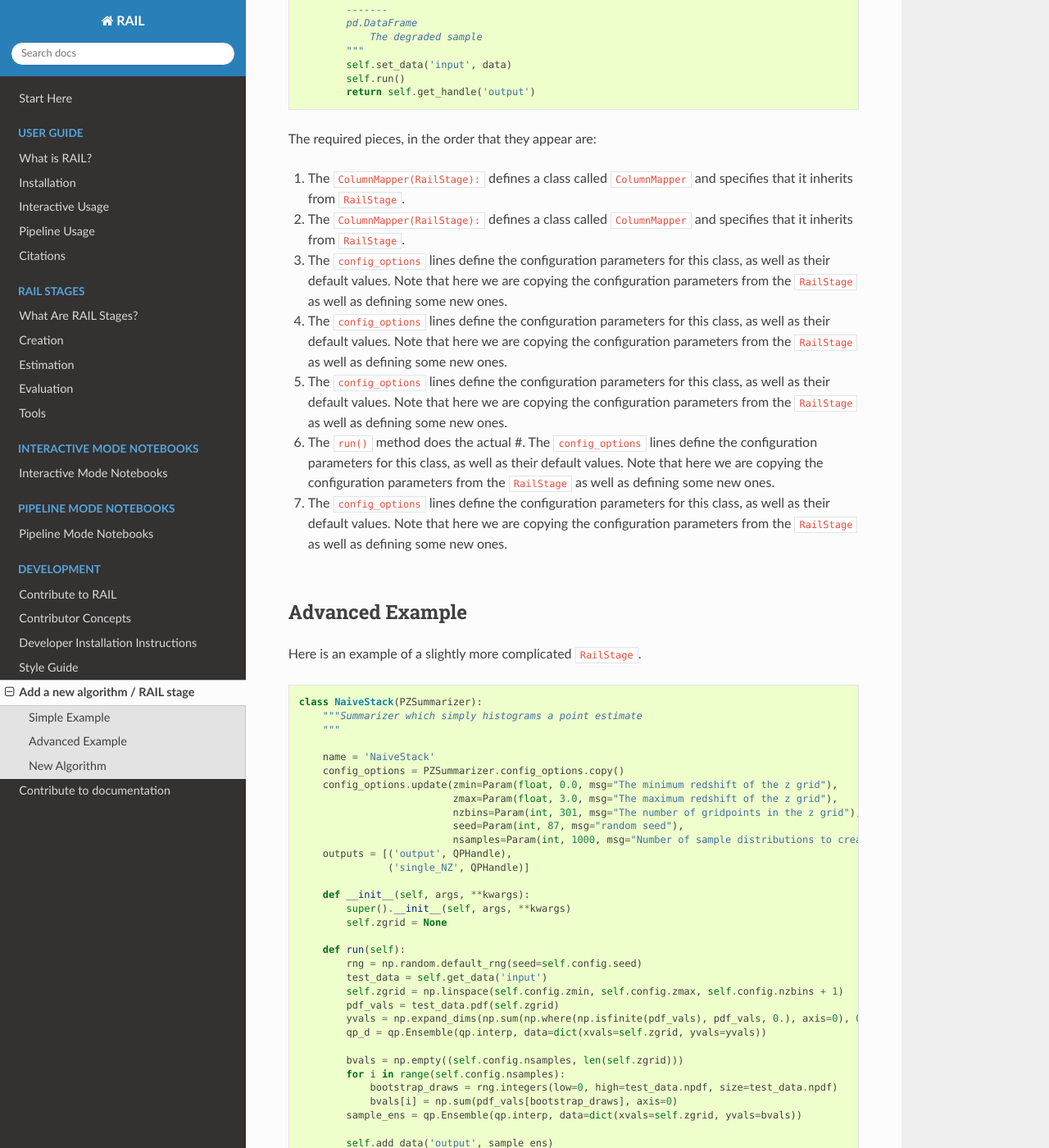
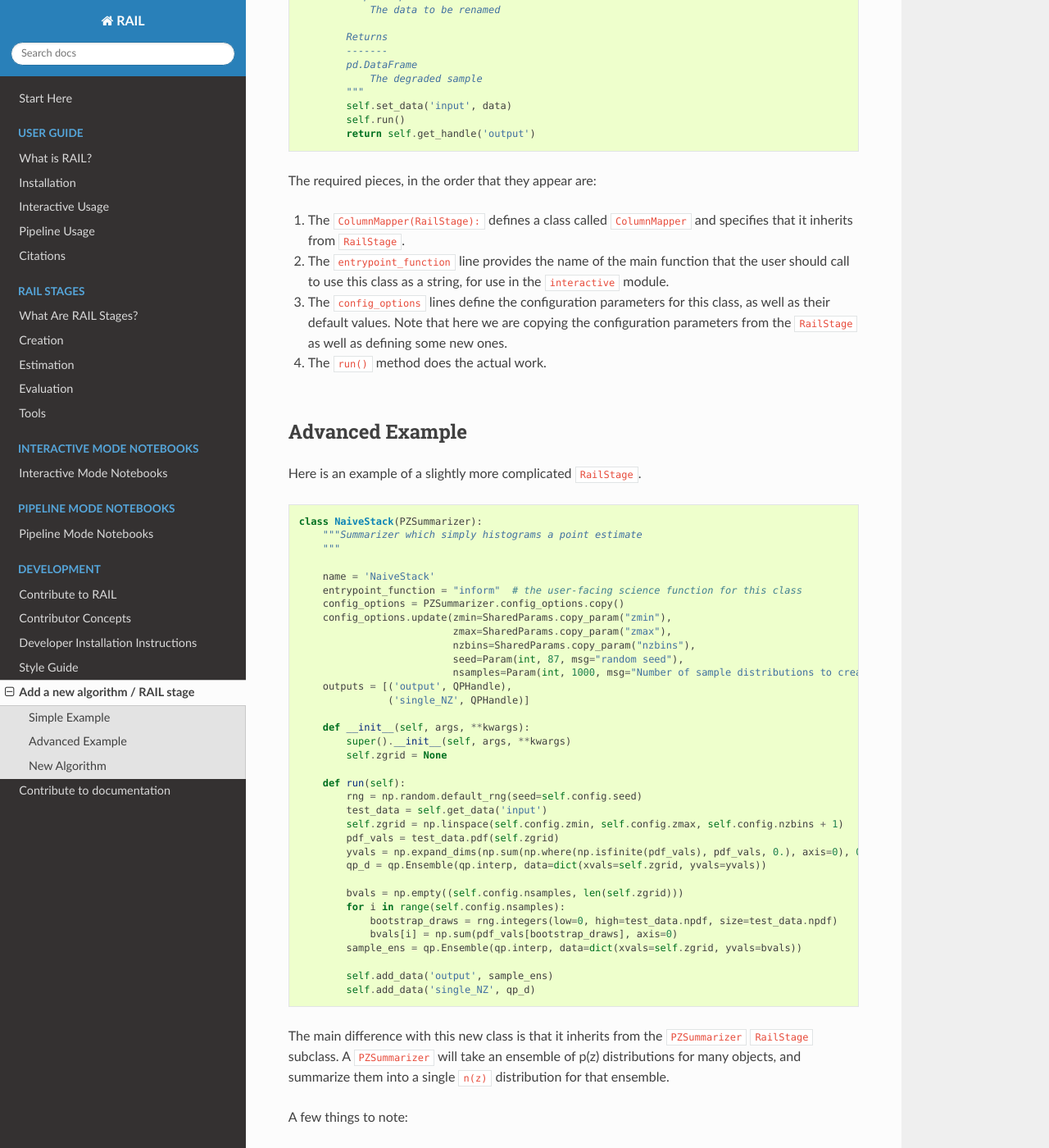
Before and after one commit to LSSTDESC/rail, a Sphinx documentation site: the page built from docs/source/development/add_stage.rst, in a window 1280 px wide and 1400 px high, scrolled down 1055 px. Shown: the whole window at 82% size. Built offline with Sphinx 7.4.7 and the Read the Docs theme 3.1.0, drawn with Linux system fonts in a browser that asks for light colours; pages that are not in the unit, such as notebooks, are missing from menus; the version number could not be read and is left out; some of the changed text lies outside the part shown.

Commit message:
added some updates for rail_interactive and Shared Params to developer documentation

```diff
--- a/docs/source/development/add_stage.rst
+++ b/docs/source/development/add_stage.rst
@@ -33,9 +33,12 @@ almost nothing else.
 
        """
        name = 'ColumnMapper'
-
+       entrypoint_function = "__call__"  # the user-facing science function for this class
        config_options = RailStage.config_options.copy()
-       config_options.update(chunk_size=100_000, columns=dict, inplace=False)
+       config_options.update(
+        columns=Param(dict, required=True, msg="Map of columns to rename"),
+        inplace=Param(bool, default=False, msg="Update file in place"),
+    )
 
    inputs = [('input', PqHandle)]
        outputs = [('output', PqHandle)]
@@ -70,28 +73,15 @@ The required pieces, in the order that they appear are:
 
 #. The ``ColumnMapper(RailStage):`` defines a class called ``ColumnMapper`` and
    specifies that it inherits from ``RailStage``.
-#. The ``ColumnMapper(RailStage):`` defines a class called ``ColumnMapper`` and
-   specifies that it inherits from ``RailStage``.
+#. The ``entrypoint_function`` line provides the name of the main function that
+   the user should call to use this class as a string, for use in the ``interactive``
+   module.
 #. The ``config_options`` lines define the configuration parameters for this
    class, as well as their default values.  Note that here we are copying the
    configuration parameters from the ``RailStage`` as well as defining some new
    ones.
-#. The ``config_options`` lines define the configuration parameters for this
-   class, as well as their default values.  Note that here we are copying the
-   configuration parameters from the ``RailStage`` as well as defining some new
-   ones.
-#. The ``config_options`` lines define the configuration parameters for this
-   class, as well as their default values.  Note that here we are copying the
-   configuration parameters from the ``RailStage`` as well as defining some new
-   ones.
-#. The ``run()`` method does the actual #. The ``config_options`` lines define
-   the configuration parameters for this class, as well as their default values.
-   Note that here we are copying the configuration parameters from the
-   ``RailStage`` as well as defining some new ones.
-#. The ``config_options`` lines define the configuration parameters for this
-   class, as well as their default values.  Note that here we are copying the
-   configuration parameters from the ``RailStage`` as well as defining some new
-   ones.
+#. The ``run()`` method does the actual work.
+
 
 ================
 Advanced Example
@@ -107,10 +97,11 @@ Here is an example of a slightly more complicated ``RailStage``.
        """
 
        name = 'NaiveStack'
+       entrypoint_function = "inform"  # the user-facing science function for this class
        config_options = PZSummarizer.config_options.copy()
-       config_options.update(zmin=Param(float, 0.0, msg="The minimum redshift of the z grid"),
-                             zmax=Param(float, 3.0, msg="The maximum redshift of the z grid"),
-                             nzbins=Param(int, 301, msg="The number of gridpoints in the z grid"),
+       config_options.update(zmin=SharedParams.copy_param("zmin"),
+                             zmax=SharedParams.copy_param("zmax"),
+                             nzbins=SharedParams.copy_param("nzbins"),
                              seed=Param(int, 87, msg="random seed"),
                              nsamples=Param(int, 1000, msg="Number of sample distributions to create"))
        outputs = [('output', QPHandle),
@@ -146,7 +137,11 @@ single ``n(z)`` distribution for that ensemble.
 A few things to note:
 
 #. We copy the configuration parameters for ``PZSummarizer`` and then add
-   additional ones.
+   additional ones. In particular, some of the configuration parameters are copied
+   from the ``SHARED_PARAMS`` dictionary using the ``SharedParams`` class. This
+   copies over the existing Parameter including its default value and message.
+   See :ref:`Shared Parameters` for a list of the existing Shared Parameters and
+   more information on them.
 #. The ``run()`` method is implemented here, but the function for interactive
    use ``summarize()`` is actually defined in ``PZSummarizer``.
 #. While we define the ``outputs`` here, we just use the inputs as defined in
--- a/docs/source/development/contributor_concepts.rst
+++ b/docs/source/development/contributor_concepts.rst
@@ -195,6 +195,7 @@ vary.  By enforcing consistency in naming conventions between different
 from a particular source, rather than having to edit the configurations for many
 different ``RailStages``.
 
+
 When using a single stage (e.g. testing an algorithm in a Jupyter notebook), it
 is also possible to overwrite the default settings for the input data directly
 for the stage, without involving the shared parameters, by simply specifying
@@ -221,7 +222,6 @@ the user is running many stages, using shared parameters below are preferred.
 Catalog Tags
 ------------
 
-.. format and check content
 
 :py:class:`rail.utils.catalog_utils.CatalogConfigBase` provides an interface to
 switch between different input catalogs.
--- a/docs/source/development/style_guide.rst
+++ b/docs/source/development/style_guide.rst
@@ -19,9 +19,9 @@ Naming conventions
 We follow the `pep8 <https://peps.python.org/pep-0008/#descriptive-naming-styles>`_
 recommendations for naming new modules and ``RailStage`` classes within them.
 
--------------
-Modules Names
--------------
+------------
+Module Names
+------------
 
 Modules should use all lowercase, with underscores where it aids the readability of the
 module name.
```
